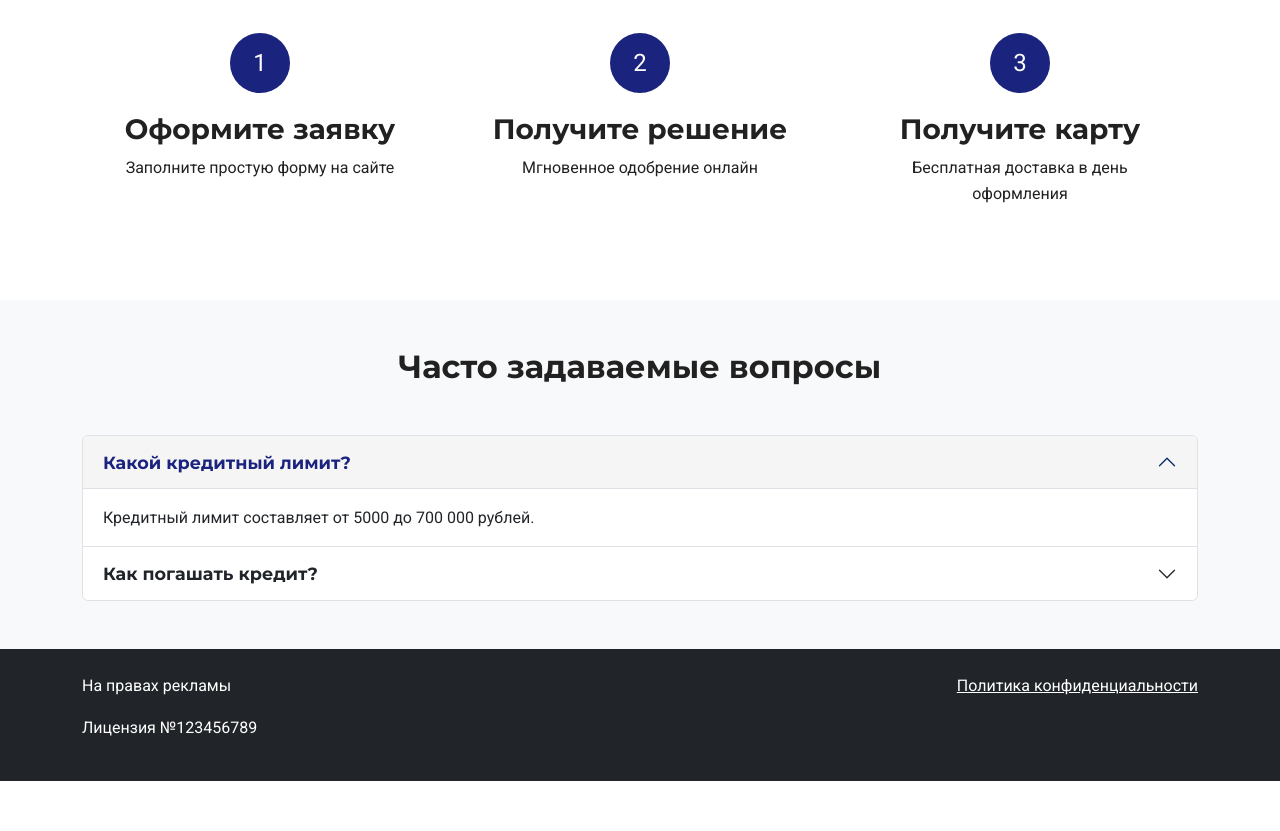
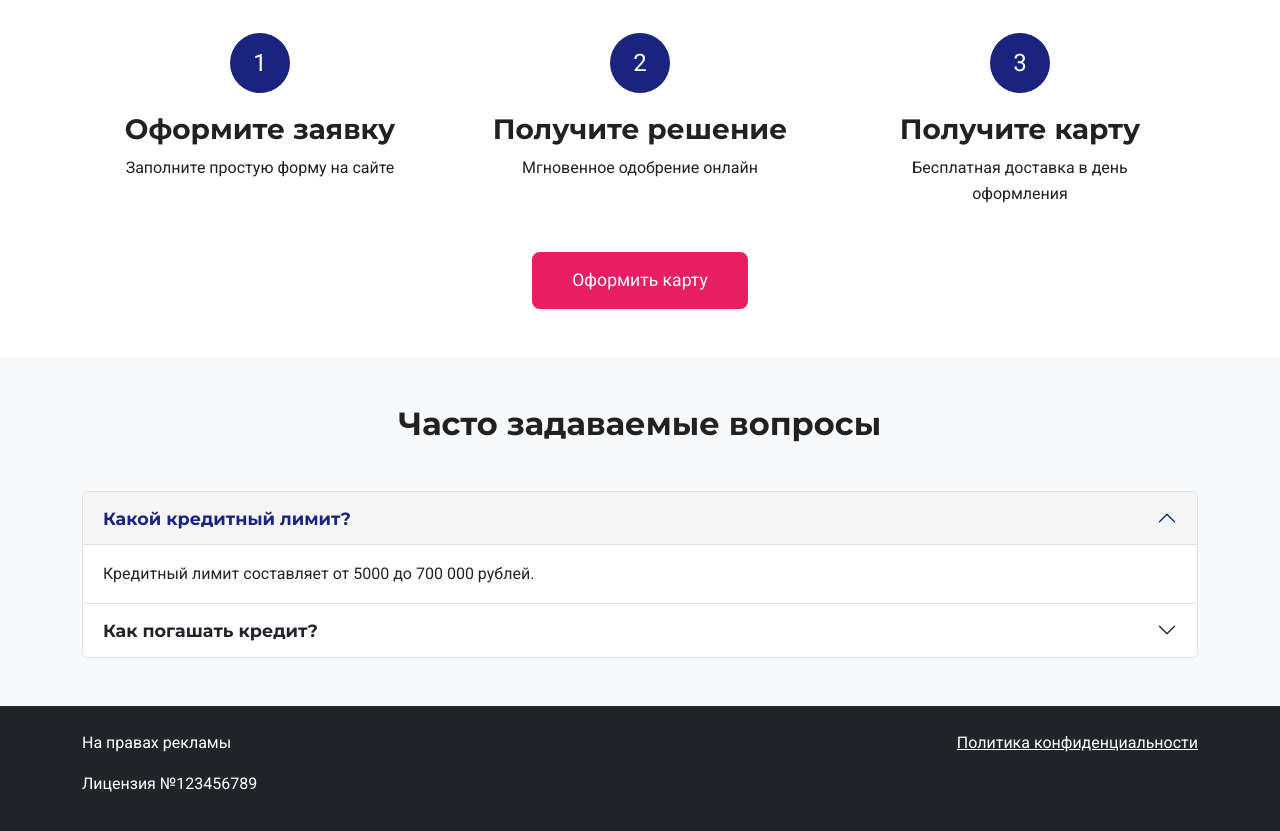
Before and after one commit to runas24/fantastic-disco, a plain HTML site: page index.html in a window 1280 px wide. Shown: the part 1835-2666 px from the top of the page. Before the commit the page ends 2616 px from the top, so only its background shows below. Drawn offline with nearby package versions, Linux system fonts and the light colour scheme; no server answers; a script that the page names is missing.

Commit message:
Кнопка оформить 2

```diff
--- a/index.html
+++ b/index.html
@@ -194,6 +194,10 @@
           </div>
         </div>
       </div>
+
+      <div class="text-center">
+        <a href="https://offer-site.com" class="btn btn-primary btn-lg">Оформить карту</a>
+      </div>
     </div>
   </section>
 
```
Also changed, not shown: style.css (line endings or trailing spaces).
